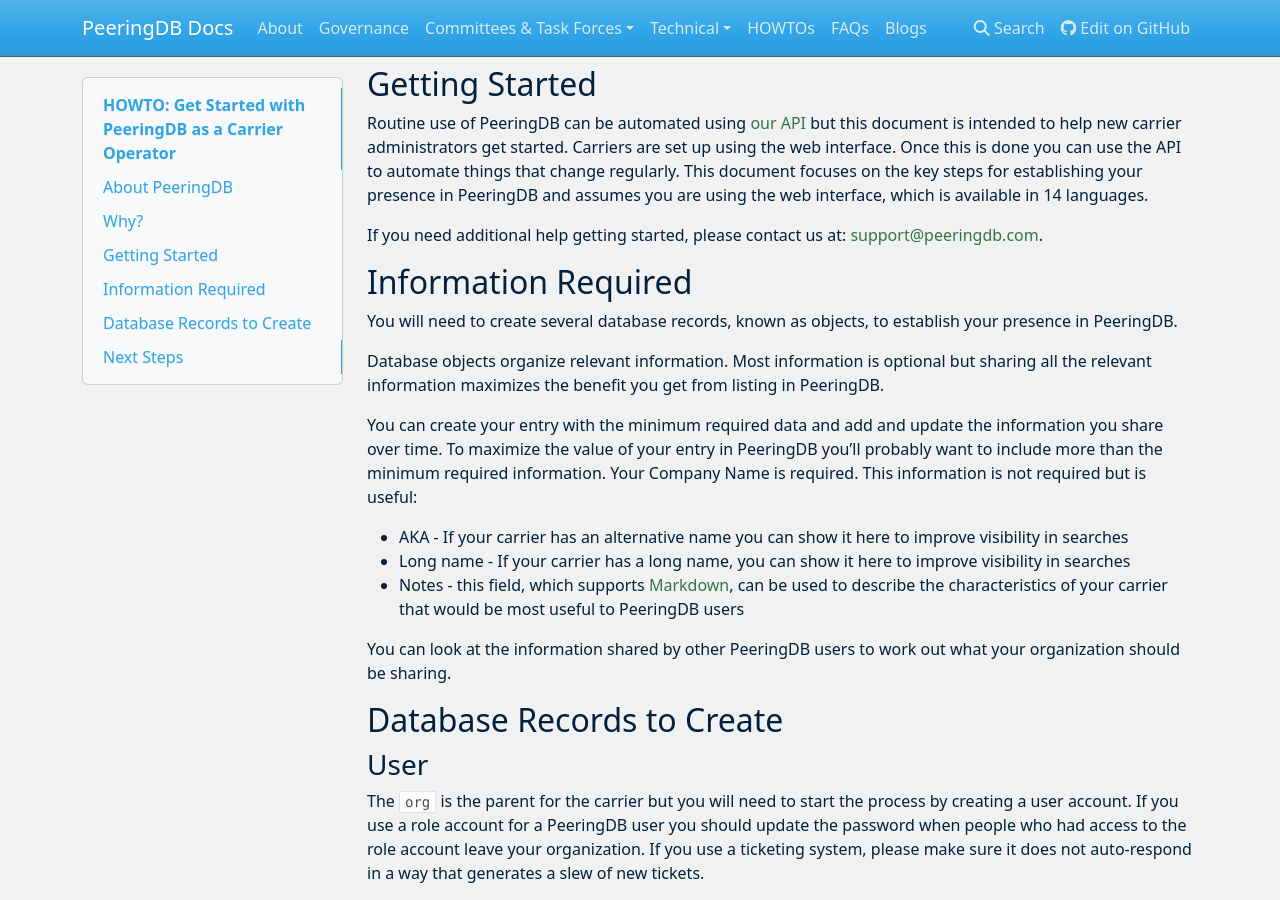
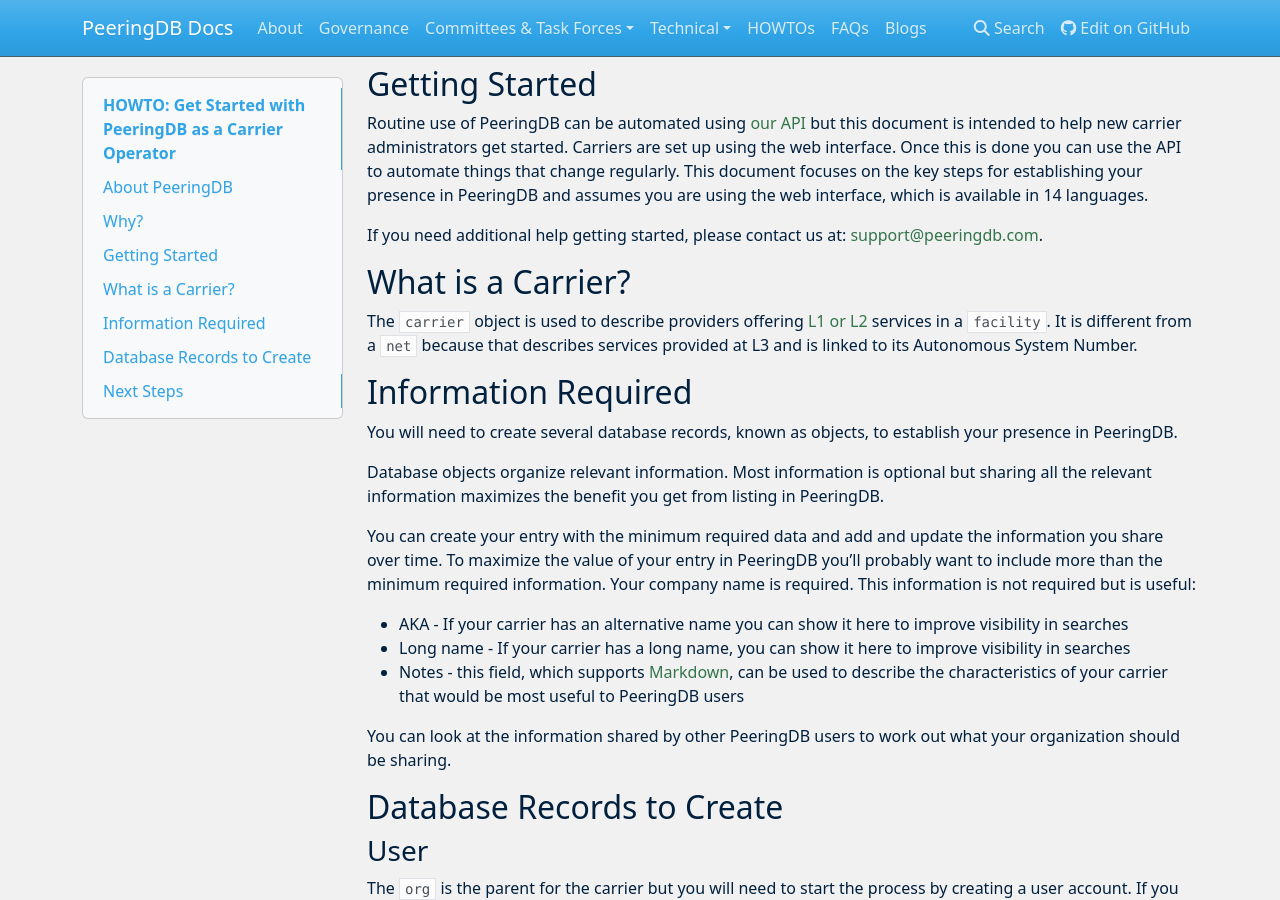
Before and after one commit to peeringdb/docs, an MkDocs documentation site: the page built from docs/howto/get-started-carrier.md, in a window 1280 px wide and 900 px high, scrolled down 598 px. Built offline with MkDocs 1.6.1, drawn with Linux system fonts in a browser that asks for light colours; nearby versions of some CDN libraries.

Commit message:
PC meeting notes and update to Carrier HOWTO
1. Add a description of what a Carrier is to the new Carrier HOWTO
2. Update index and add PDF of PC's 2023-02 meeting notes

```diff
--- a/docs/howto/get-started-carrier.md
+++ b/docs/howto/get-started-carrier.md
@@ -13,12 +13,15 @@
 
 If you need additional help getting started, please contact us at: [support@peeringdb.com](mailto:support@peeringdb.com).
 
+## What is a Carrier?
+The `carrier` object is used to describe providers offering [L1 or L2](https://en.wikipedia.org/wiki/OSI_model#Layer_1:_Physical_layer) services in a `facility`. It is different from a `net` because that describes services provided at L3 and is linked to its Autonomous System Number.
+
 ## Information Required
 You will need to create several database records, known as objects, to establish your presence in PeeringDB.
 
 Database objects organize relevant information. Most information is optional but sharing all the relevant information maximizes the benefit you get from listing in PeeringDB.
 
-You can create your entry with the minimum required data and add and update the information you share over time. To maximize the value of your entry in PeeringDB you’ll probably want to include more than the minimum required information. Your Company Name is required. This information is not required but is useful:
+You can create your entry with the minimum required data and add and update the information you share over time. To maximize the value of your entry in PeeringDB you’ll probably want to include more than the minimum required information. Your company name is required. This information is not required but is useful:
 
 * AKA - If your carrier has an alternative name you can show it here to improve visibility in searches
 * Long name - If your carrier has a long name, you can show it here to improve visibility in searches
```
Also changed, not shown: docs/committee/product/index.md (+1 -0 lines), 1 other file.
